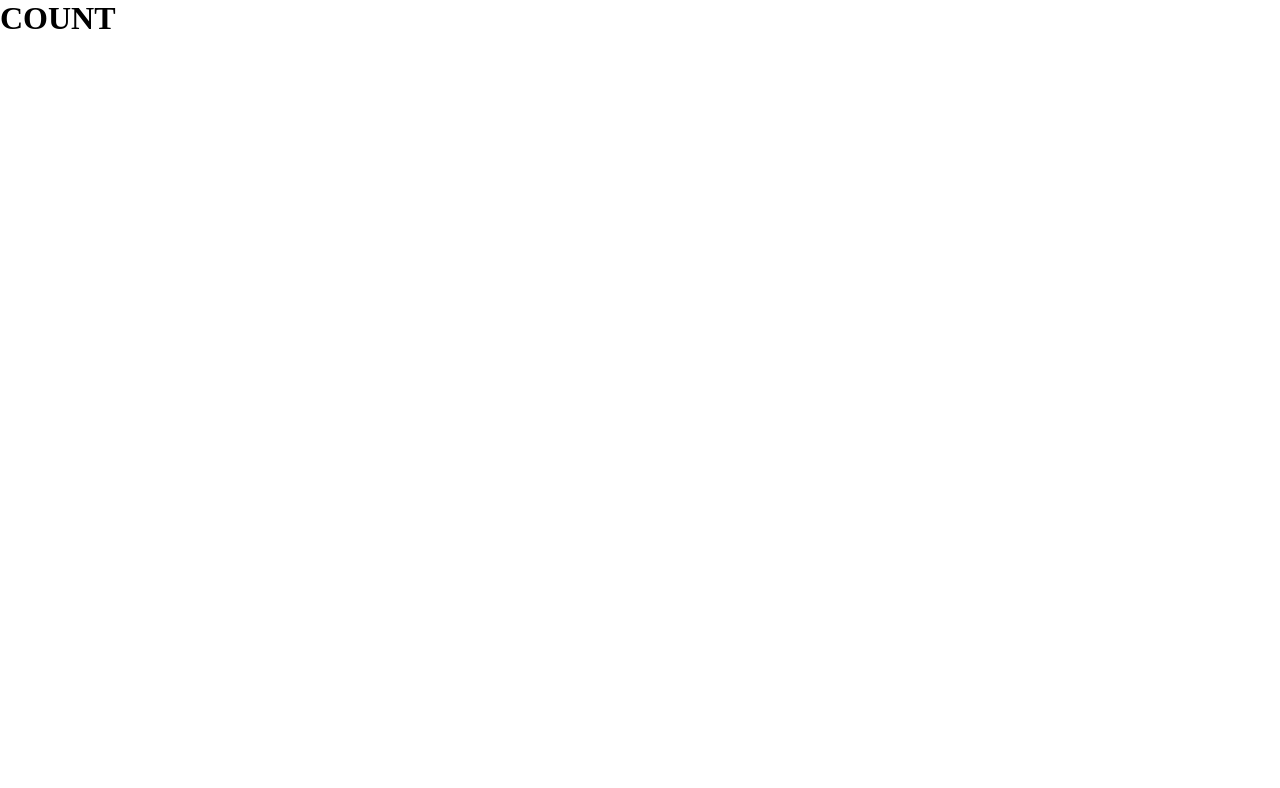
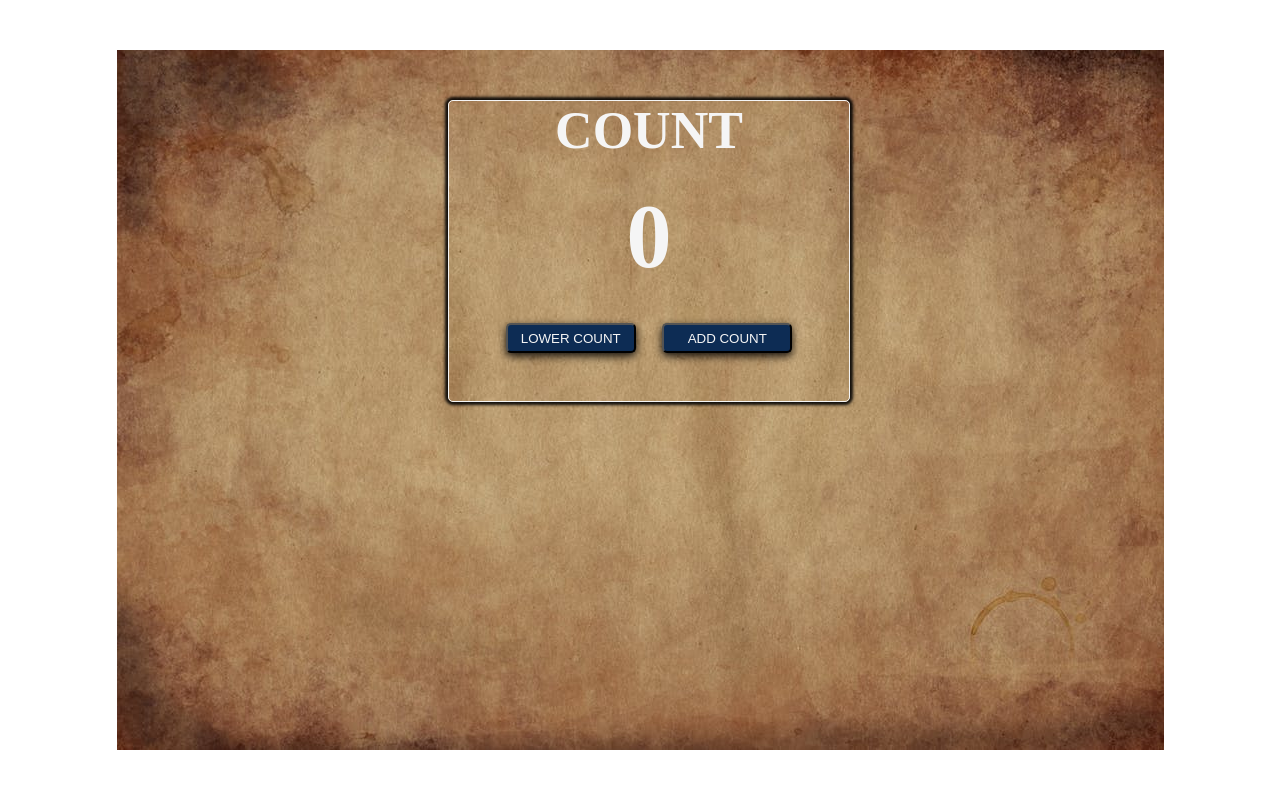
Before and after one commit to ngovanhung9999/js, a plain HTML site: page countproject/index.html in a window 1280 px wide. Drawn offline with Linux system fonts and the light colour scheme.

Commit message:
them project count

```diff
--- a/countproject/cssmain.css
+++ b/countproject/cssmain.css
@@ -1,4 +1,60 @@
+:root {
+    --mainWhite: #f5f5f5;
+    --mainGreen: #7fb800;
+    --mainBlue: #0d2c54;
+    --lightBlue: #00a6ed;
+    --mainBlack: #333333;
+}
+
 * {
     margin: 0px;
     padding: 0px;
 }
+
+body {
+    background-image: url(image/mainBcg.jpeg);
+    background-repeat: no-repeat;
+    background-position: center;
+    background-attachment: fixed;
+    color: var(--mainWhite, #000000);
+}
+
+.count {
+    text-align: center;
+    margin-top: 100px;
+    margin-left: 35%;
+    width: 400px;
+    height: 300px;
+    border: solid 1px var(--mainWhite);
+    box-shadow: 0px 0px 3px 3px rgba(0, 0, 0, 0.9);
+    border-radius: 5px;
+    font-size: 26px;
+}
+
+#number {
+    margin: 25px 0px 25px 0px;
+    font-size: 90px
+}
+
+.btn {
+    margin-top: 20px;
+}
+
+.prevbtn,
+.nextbtn {
+    background-color: var(--mainBlue);
+    width: 130px;
+    margin: 10px;
+    height: 30px;
+    color: var(--mainWhite);
+    border-radius: 5px;
+    box-shadow: 0 0.2rem 0.5rem rgba(0, 0, 0, 0.9);
+}
+
+.prevbtn:hover {
+    background-color: var(--lightBlue);
+}
+
+.nextbtn:hover {
+    background-color: var(--lightBlue);
+}
--- a/countproject/index.html
+++ b/countproject/index.html
@@ -5,18 +5,22 @@
     <meta charset="UTF-8">
     <meta name="viewport" content="width=device-width, initial-scale=1.0">
     <title>count project</title>
-    <link rel="stylesheet" type="text/css" href="/countproject/cssmain.css" />
-    <script src="/countproject/jsmain.js"></script>
+    <link rel="stylesheet" type="text/css" href="cssmain.css" />
+
 </head>
 
 <body>
     <div class="content">
         <div class="count">
             <h1>COUNT</h1>
-            <h1></h1>
-            <div></div>
+            <h1 id="number">0</h1>
+            <div class="btn">
+                <button class="prevbtn counterBtn">LOWER COUNT</button>
+                <button class="nextbtn counterBtn">ADD COUNT</button>
+            </div>
         </div>
     </div>
+    <script src="jsmain.js"></script>
 </body>
 
 </html>
--- a/countproject/jsmain.js
+++ b/countproject/jsmain.js
@@ -0,0 +1,22 @@
+(function() {
+    const buttons = document.querySelectorAll(".counterBtn");
+    let count = 0;
+    buttons.forEach(function(button) {
+        button.addEventListener("click", function() {
+            if (button.classList.contains("prevbtn")) {
+                count--;
+            } else if (button.classList.contains("nextbtn")) {
+                count++;
+            }
+            let number = document.getElementById("number");
+            number.innerHTML = count;
+            if (count < 0) {
+                number.style.color = "red";
+            } else if (count > 0) {
+                number.style.color = "green";
+            } else {
+                number.style.color = "#333333";
+            }
+        })
+    })
+})()
```
